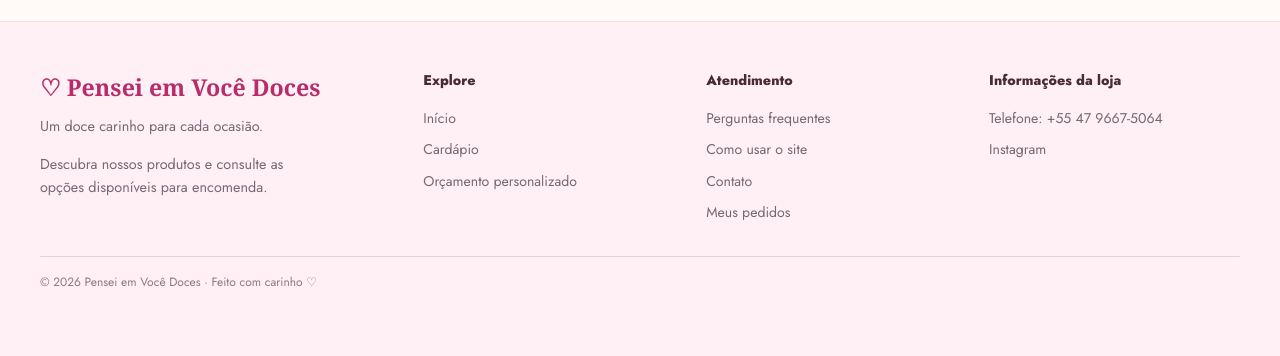
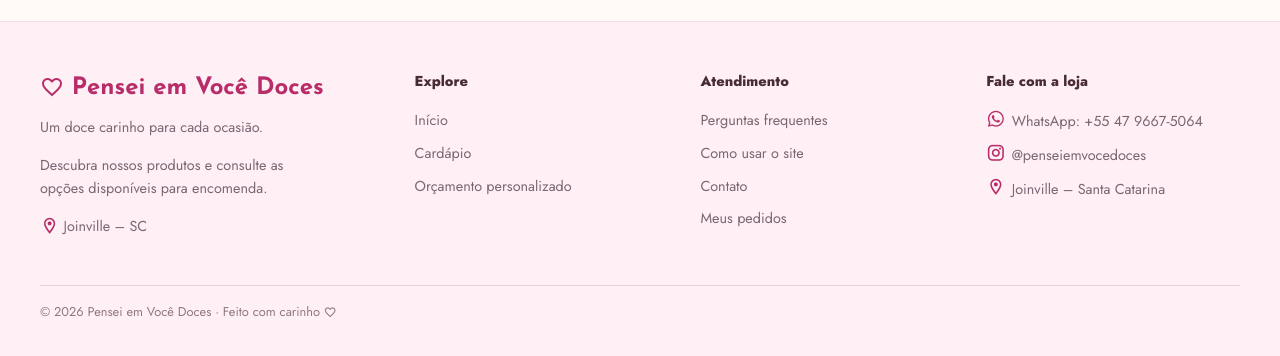
Before and after one commit to LucasFontini1/Frontend-PEVD, a Vue app: page / in a window 1280 px wide. Shown: the part 2173-2529 px from the top of the page. Built offline with nearby package versions, Linux system fonts and the light colour scheme; no server answers.

Commit message:
feat: footer com contatos reais da loja

```diff
--- a/src/components/layout/AppFooter.vue
+++ b/src/components/layout/AppFooter.vue
@@ -1,14 +1,19 @@
 <script setup>
+import { computed } from 'vue'
 import { useBrandStore } from '../../stores/brandStore'
 const brand = useBrandStore()
+const phone = computed(() => brand.brand.phone || '+55 47 9667-5064')
+const instagram = computed(() => brand.brand.instagram_url || 'https://www.instagram.com/penseiemvocedoces/')
+const whatsapp = computed(() => 'https://wa.me/' + phone.value.replace(/\D/g, ''))
 </script>
 <template>
   <footer class="footer">
     <div class="container footer-grid">
-      <div>
-        <strong class="footer-brand">♡ {{ brand.brand.name }}</strong>
+      <div class="footer-intro">
+        <strong class="footer-brand"><i class="mdi mdi-heart-outline" aria-hidden="true"></i> {{ brand.brand.name }}</strong>
         <p>Um doce carinho para cada ocasião.</p>
         <p>Descubra nossos produtos e consulte as opções disponíveis para encomenda.</p>
+        <p class="location"><i class="mdi mdi-map-marker-outline" aria-hidden="true"></i> Joinville – SC</p>
       </div>
       <nav aria-label="Links do site" class="footer-links">
         <strong>Explore</strong>
@@ -24,27 +29,36 @@ const brand = useBrandStore()
         <RouterLink to="/meus-pedidos">Meus pedidos</RouterLink>
       </nav>
       <div class="footer-links">
-        <strong>Informações da loja</strong>
-        <span v-if="brand.brand.phone">Telefone: {{ brand.brand.phone }}</span>
-        <span v-if="brand.brand.business_email">E-mail: {{ brand.brand.business_email }}</span>
+        <strong>Fale com a loja</strong>
+        <a :href="whatsapp" target="_blank" rel="noopener noreferrer" class="contact">
+          <i class="mdi mdi-whatsapp" aria-hidden="true"></i> WhatsApp: {{ phone }}
+        </a>
+        <a :href="instagram" target="_blank" rel="noopener noreferrer" class="contact">
+          <i class="mdi mdi-instagram" aria-hidden="true"></i> @penseiemvocedoces
+        </a>
+        <span class="contact"><i class="mdi mdi-map-marker-outline" aria-hidden="true"></i> Joinville – Santa Catarina</span>
+        <a v-if="brand.brand.business_email" :href="'mailto:' + brand.brand.business_email">
+          <i class="mdi mdi-email-outline" aria-hidden="true"></i> {{ brand.brand.business_email }}
+        </a>
         <span v-if="brand.brand.pickup_address">Retirada: {{ brand.brand.pickup_address }}</span>
-        <span v-if="brand.brand.response_hours !== null">Prazo de resposta informado: até {{ brand.brand.response_hours }} horas</span>
-        <a v-if="brand.brand.instagram_url" :href="brand.brand.instagram_url" target="_blank" rel="noopener noreferrer">Instagram</a>
+        <span v-if="brand.brand.response_hours !== null">Prazo de resposta: até {{ brand.brand.response_hours }} horas</span>
       </div>
     </div>
-    <div class="container copyright">© {{ new Date().getFullYear() }} {{ brand.brand.name }} · Feito com carinho ♡</div>
+    <div class="container copyright">© {{ new Date().getFullYear() }} {{ brand.brand.name }} · Feito com carinho <i class="mdi mdi-heart-outline" aria-hidden="true"></i></div>
   </footer>
 </template>
 <style scoped>
 .footer { background: #fff0f5; padding: 3rem 0 5.5rem; border-top: 1px solid var(--color-border); margin-top: 3.5rem; }
-.footer-grid { display: grid; grid-template-columns: 1.4fr repeat(3, 1fr); gap: 2rem; }
-.footer-brand { font-family: 'Playfair Display', Georgia, serif; font-size: 1.45rem; color: var(--color-primary-hover); }
-.footer p { color: #796774; font-size: .9rem; max-width: 290px; }
-.footer-links { display: flex; flex-direction: column; gap: .6rem; font-size: .88rem; color: #796774; }
+.footer-grid { display: grid; grid-template-columns: 1.35fr repeat(3, minmax(0, 1fr)); gap: 2rem; }
+.footer-brand { font-family: var(--font-heading); font-size: 1.5rem; color: var(--color-primary-hover); }
+.footer-intro p { color: #796774; font-size: .9rem; max-width: 290px; }
+.footer-links { display: flex; flex-direction: column; gap: .65rem; font-size: .9rem; color: #796774; min-width: 0; }
 .footer-links strong { color: var(--color-heading); font-weight: 800; margin-bottom: .4rem; }
-.footer-links a { color: inherit; text-decoration: none; }
+.footer-links a { color: inherit; text-decoration: none; overflow-wrap: anywhere; }
 .footer-links a:hover { color: var(--color-primary-hover); text-decoration: underline; }
-.copyright { margin-top: 2rem; padding-top: 1rem; border-top: 1px solid #eaceD9; font-size: .75rem; color: #917684; }
+.contact { display: inline-flex; align-items: baseline; gap: .4rem; }
+.contact .mdi, .location .mdi { color: var(--color-primary-hover); font-size: 1.2rem; }
+.copyright { margin-top: 2rem; padding-top: 1rem; border-top: 1px solid #eaced9; font-size: .8rem; color: #917684; }
 @media(max-width: 800px) { .footer-grid { grid-template-columns: repeat(2, 1fr); } }
 @media(max-width: 480px) { .footer-grid { grid-template-columns: 1fr; } }
 </style>
```
